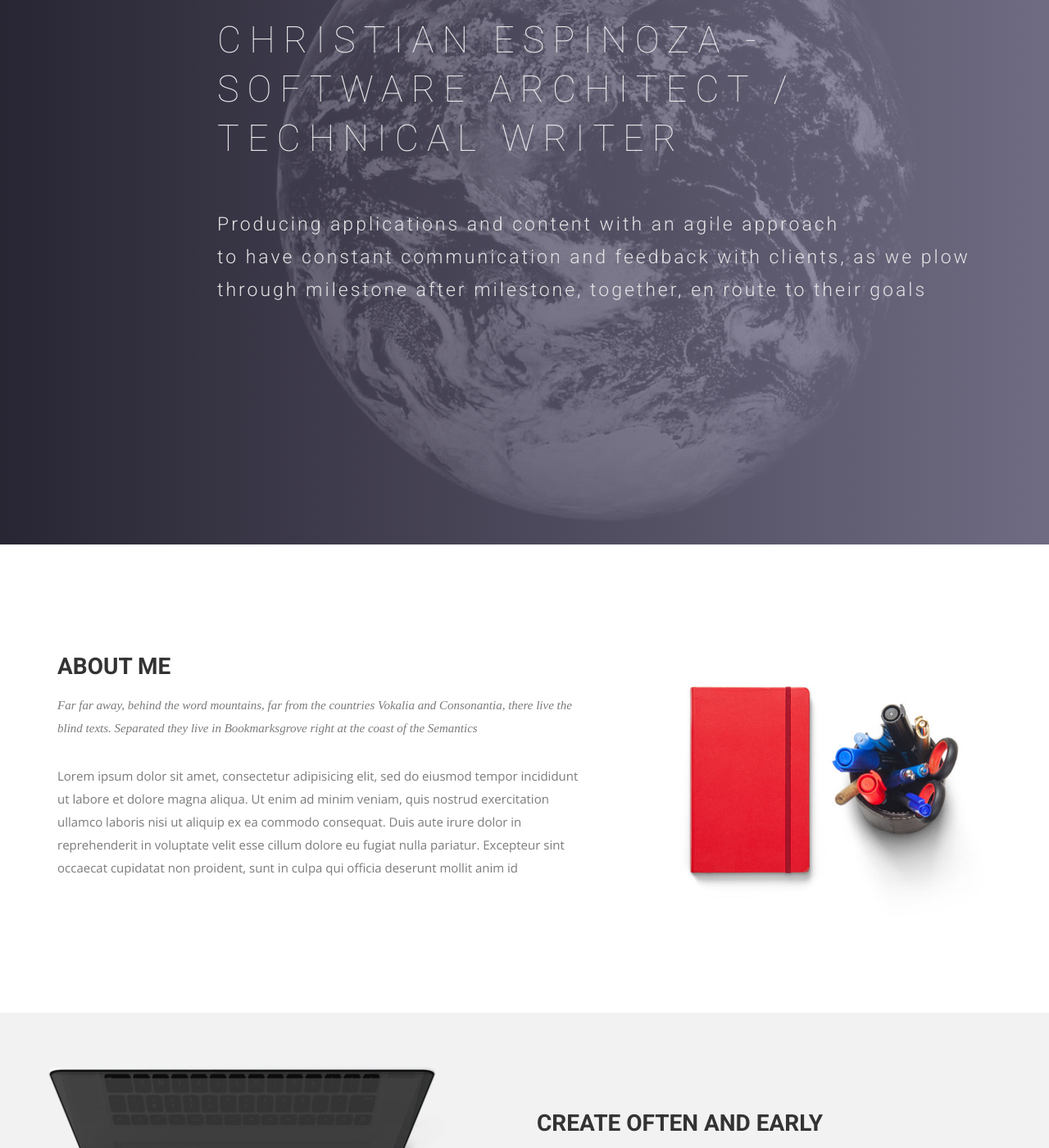
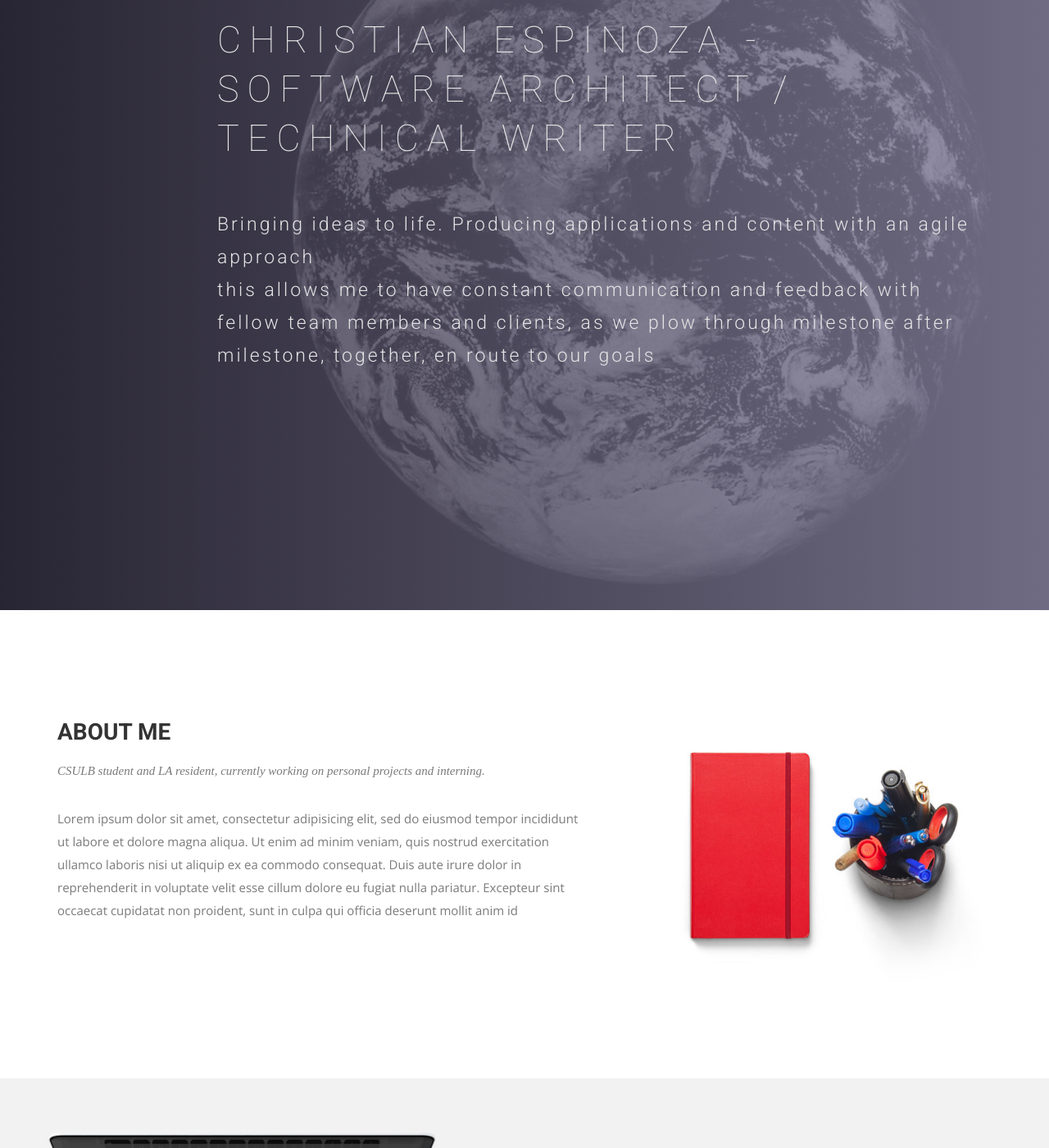
Before and after one commit to Kingslayyerr/Kingslayyerr.github.io, a Jekyll site: the page built from index.html, in a window 1280 px wide and 1400 px high, scrolled down 291 px. Shown: the whole window at 82% size. Built offline with Jekyll 4.4.1, drawn with Linux system fonts in a browser that asks for light colours; nearby versions of some CDN libraries; some web fonts are replaced; some of the changed text lies outside the part shown.

Commit message:
personalized landing page

```diff
--- a/index.html
+++ b/index.html
@@ -11,7 +11,7 @@ permalink: /
       <div class="col-md-10 col-md-offset-2">
         <div class="block">
           <h1 class="animated fadeInUp">CHRISTIAN ESPINOZA - <br> SOFTWARE ARCHITECT / TECHNICAL WRITER </h1>
-          <p class="animated fadeInUp">Producing applications and content with an agile approach </br> to have constant communication and feedback with clients, as we plow through milestone after milestone, together, en route to their goals</p>
+          <p class="animated fadeInUp">Bringing ideas to life. Producing applications and content with an agile approach </br> this allows me to have constant communication and feedback with fellow team members and clients, as we plow through milestone after milestone, together, en route to our goals</p>
         </div>
       </div>
     </div>
@@ -25,7 +25,7 @@ permalink: /
         <div class="block">
           <div class="section-title">
             <h2>About Me</h2>
-            <p>Far far away, behind the word mountains, far from the countries Vokalia and Consonantia, there live the blind texts. Separated they live in Bookmarksgrove right at the coast of the Semantics</p>
+            <p>CSULB student and LA resident, currently working on personal projects and interning.</p>
           </div>
           <p>Lorem ipsum dolor sit amet, consectetur adipisicing elit, sed do eiusmod tempor incididunt ut labore et dolore magna aliqua. Ut enim ad minim veniam, quis nostrud exercitation ullamco laboris nisi ut aliquip ex ea commodo consequat. Duis aute irure dolor in reprehenderit in voluptate velit esse cillum dolore eu fugiat nulla pariatur. Excepteur sint occaecat cupidatat non proident, sunt in culpa qui officia deserunt mollit anim id </p>
         </div>
@@ -43,7 +43,7 @@ permalink: /
 <div class="container">
   <div class="row">
     <div class="col-md-6 col-md-offset-6">
-      <h2>CREATE OFTEN AND EARLY</h2>
+      <h2>CREATE AGRESSIVELY</h2>
       <p>Maecenas faucibus mollis interdum. Morbi leo risus, porta ac consectetur ac, vestibulum at eros. Fusce dapibus, tellus ac cursus commodo, tortor mauris condimentum nibh, ut fermentum massa justo sit amet risus.</p>
       <p>Maecenas faucibus mollis interdum. Morbi leo risus, porta ac consectetur ac, vestibulum at eros. Fusce dapibus, tellus ac cursus commodo, tortor mauris condimentum nibh, ut fermentum massa justo sit amet risus.</p>
       <p>Maecenas faucibus mollis interdum. Morbi leo risus, porta ac consectetur ac, vestibulum at eros. Fusce dapibus, tellus ac cursus commodo, tortor mauris condimentum nibh, ut fermentum massa justo sit amet risus.</p>
@@ -59,7 +59,7 @@ permalink: /
     <div class="row">
       <div class="section-title">
         <h2>My Services</h2>
-        <p>Far far away, behind the word mountains, far from the countries Vokalia and Consonantia, there live the blind texts. Separated they live in Bookmarksgrove right at the coast of the Semantics</p>
+        <p>Currently booked for Summer 2017 and not accepting any work until further notice</p>
       </div>
     </div>
     <div class="row ">
```
